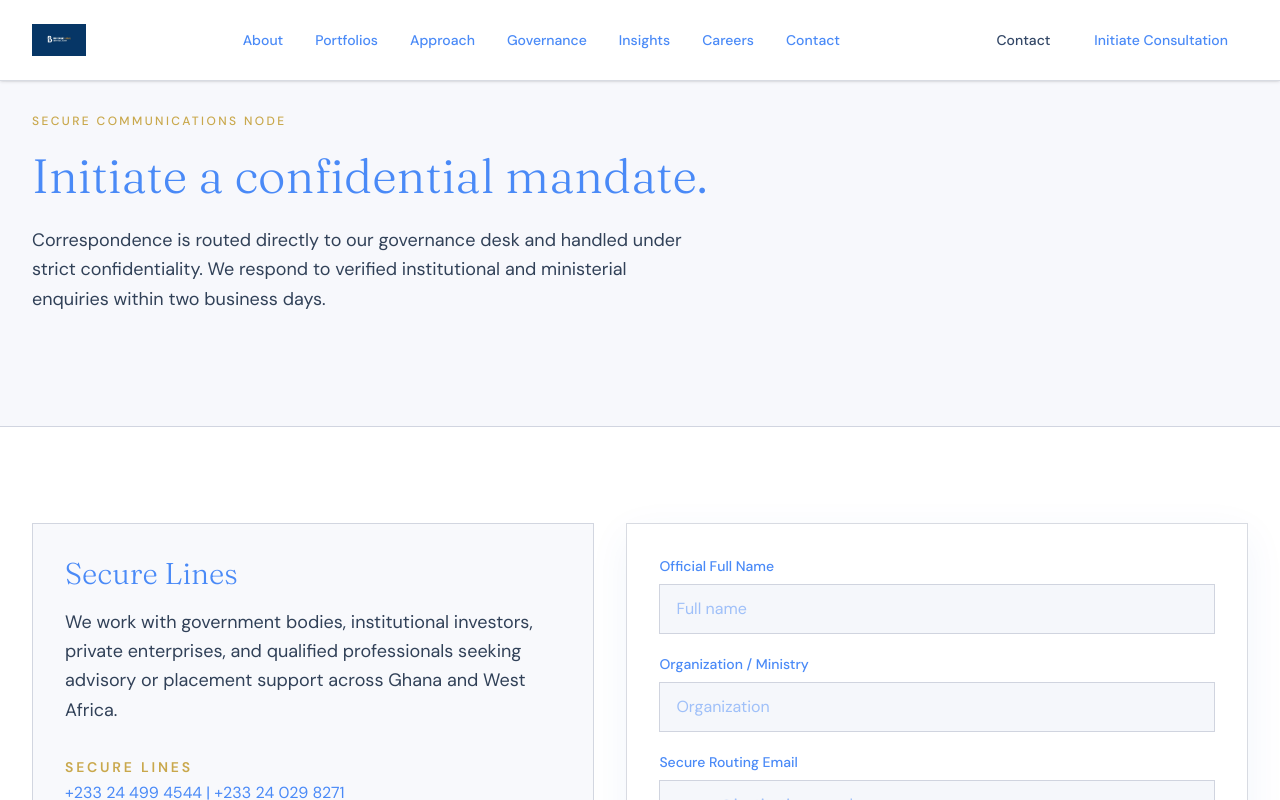
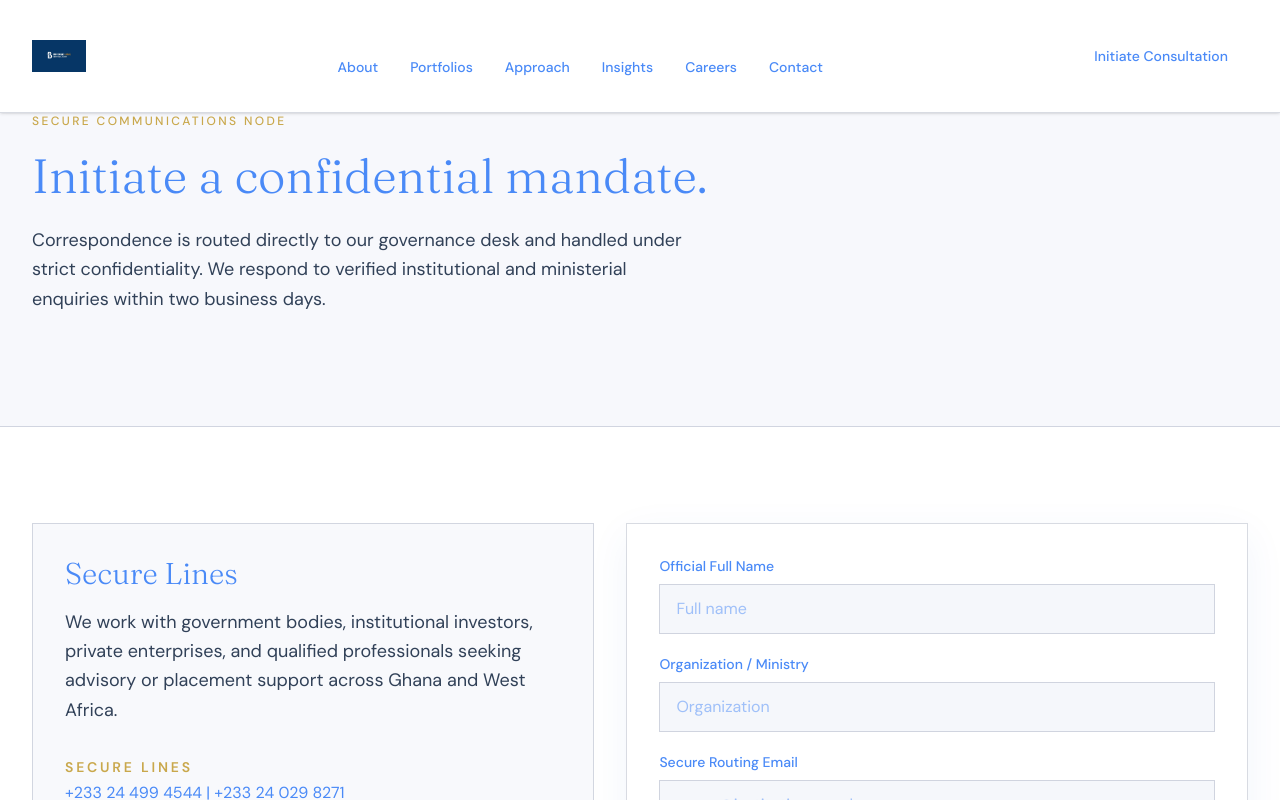
Before and after one commit to chiefthechief/bridgelink, a React (Vite) app: page /contact in a window 1280 px wide. Shown: the top 800 px of the page. Built offline with nearby package versions, Linux system fonts and the light colour scheme.

Commit message:
ui working

```diff
--- a/src/components/Navigation.tsx
+++ b/src/components/Navigation.tsx
@@ -9,7 +9,6 @@ const navLinks = [
   { label: "About", href: "/about" },
   { label: "Portfolios", href: "/services" },
   { label: "Approach", href: "/process" },
-  { label: "Governance", href: "/about#governance" },
   { label: "Insights", href: "/insights" },
   { label: "Careers", href: "/careers" },
   { label: "Contact", href: "/contact" },
@@ -62,12 +61,6 @@ export function Navigation() {
         </ul>
 
         <div className="hidden items-center gap-6 lg:flex">
-          <Link
-            to="/contact"
-            className={`text-sm font-medium transition-colors hover:text-gold ${isOpaque ? 'text-muted-text' : 'text-white/70'}`}
-          >
-            Contact
-          </Link>
           <Link
             to="/contact"
             className={`px-5 py-2.5 text-sm font-medium transition-colors ${
--- a/src/index.css
+++ b/src/index.css
@@ -37,7 +37,9 @@ body {
   background: #ffffff;
   -webkit-font-smoothing: antialiased;
   -moz-osx-font-smoothing: grayscale;
+  font-size: 3rem;
 }
+
 
 html,
 body {
```
